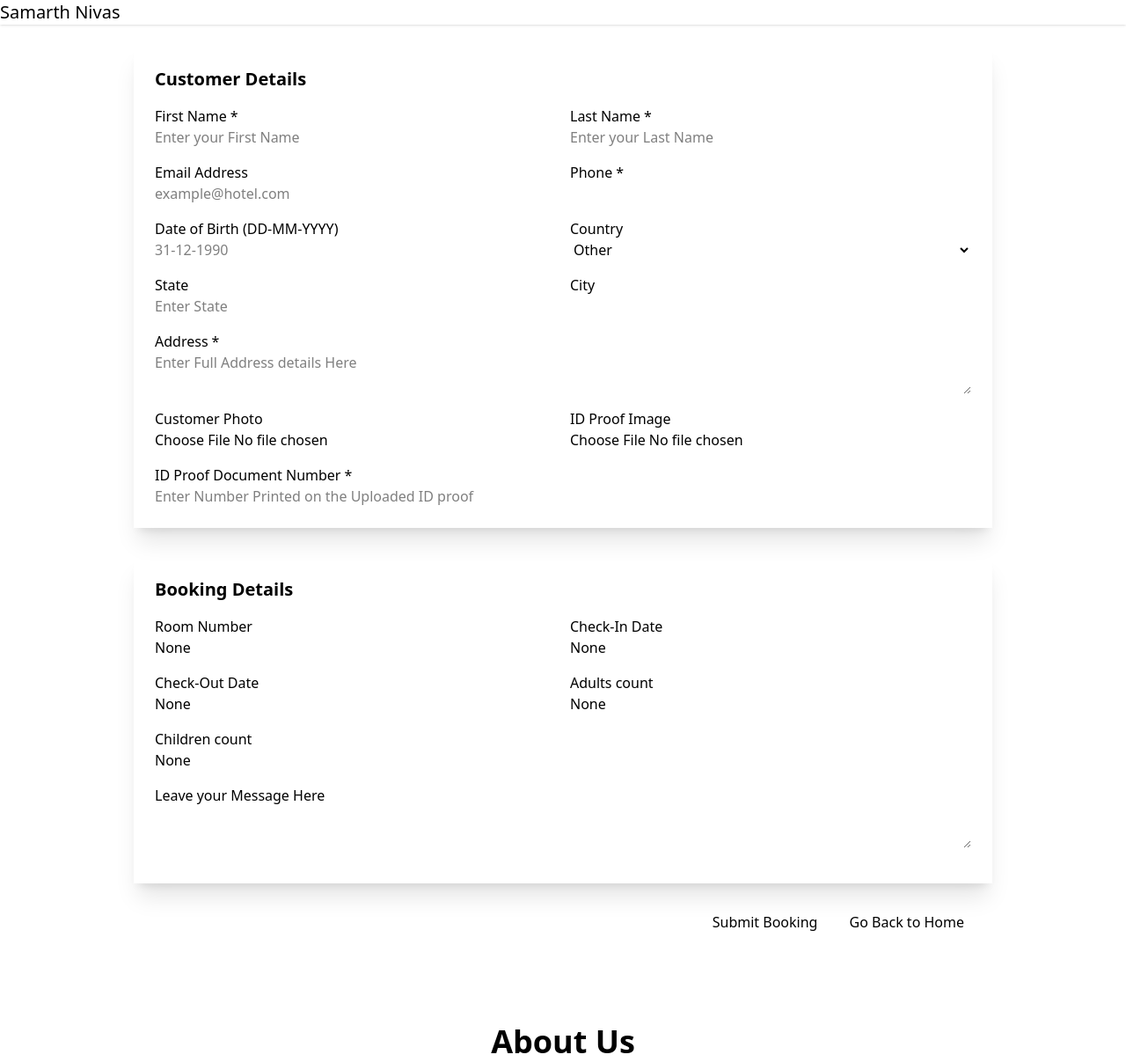
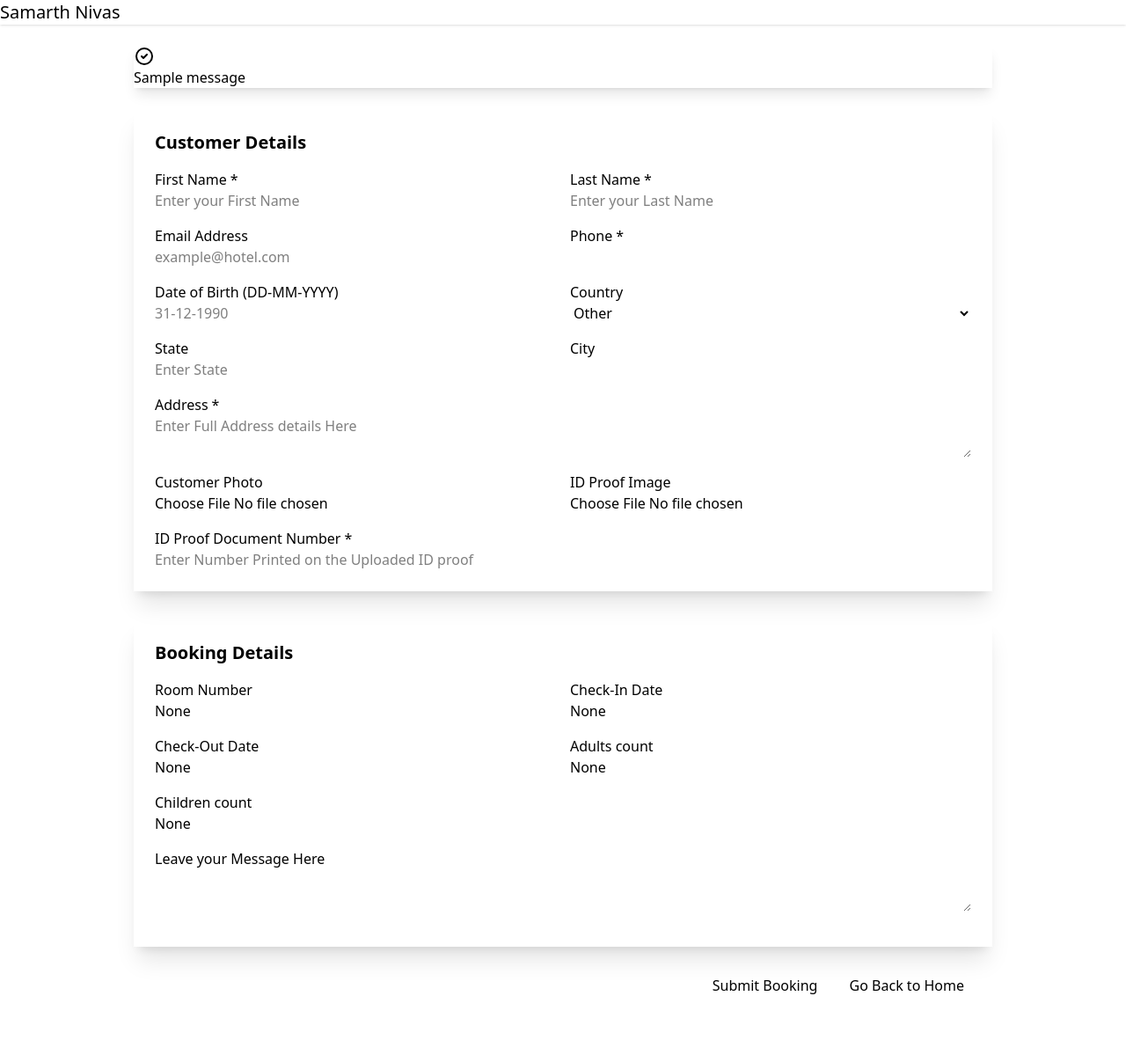
Before and after one commit to vaibhavambavkar1/hotelbooking, a Django app: page /billing/create_booking in a window 1280 px wide. Shown: the top 1207 px of the page at 88% size. Run offline with Django 5.2, Linux system fonts and the light colour scheme; tables that the repository leaves empty hold one stand-in row (values such as "Sample post"); one stand-in notice (Sample message) is shown; some libraries are stand-ins or nearby versions.

Commit message:
feat: implement validation for room existence and date parsing with UI error notifications

```diff
--- a/booking_service/templates/booking/create_booking.html
+++ b/booking_service/templates/booking/create_booking.html
@@ -4,6 +4,25 @@
 {% block content %}
 {% include "admin/daisy_navbar.html" %}
 <div class="max-w-5xl mx-auto p-6">
+    {% if messages %}
+        <div class="mb-6 space-y-2">
+            {% for message in messages %}
+                <div class="alert {% if message.tags == 'error' %}alert-error{% elif message.tags == 'success' %}alert-success{% else %}alert-info{% endif %} shadow-lg">
+                    <div>
+                        {% if message.tags == 'error' %}
+                            <svg xmlns="http://www.w3.org/2000/svg" class="stroke-current flex-shrink-0 h-6 w-6" fill="none" viewBox="0 0 24 24"><path stroke-linecap="round" stroke-linejoin="round" stroke-width="2" d="M10 14l2-2m0 0l2-2m-2 2l-2-2m2 2l2 2m7-2a9 9 0 11-18 0 9 9 0 0118 0z" /></svg>
+                        {% elif message.tags == 'success' %}
+                            <svg xmlns="http://www.w3.org/2000/svg" class="stroke-current flex-shrink-0 h-6 w-6" fill="none" viewBox="0 0 24 24"><path stroke-linecap="round" stroke-linejoin="round" stroke-width="2" d="M9 12l2 2 4-4m6 2a9 9 0 11-18 0 9 9 0 0118 0z" /></svg>
+                        {% else %}
+                            <svg xmlns="http://www.w3.org/2000/svg" fill="none" viewBox="0 0 24 24" class="stroke-current flex-shrink-0 w-6 h-6"><path stroke-linecap="round" stroke-linejoin="round" stroke-width="2" d="M13 16h-1v-4h-1m1-4h.01M21 12a9 9 0 11-18 0 9 9 0 0118 0z"></path></svg>
+                        {% endif %}
+                        <span>{{ message }}</span>
+                    </div>
+                </div>
+            {% endfor %}
+        </div>
+    {% endif %}
+
     <form method="POST" enctype="multipart/form-data" class="space-y-8">
         {% csrf_token %}
 
--- a/booking_service/views.py
+++ b/booking_service/views.py
@@ -452,6 +452,11 @@ def search_rooms(request):
 @transaction.atomic
 def create_booking(request):
     if request.method == "POST":
+        room_number = request.POST.get("room_number")
+        if not Room.objects.filter(id=room_number).exists():
+            messages.error(request, f"Error: Room '{room_number}' does not exist in the system.")
+            return redirect(request.get_full_path())
+
         # 1. Create customer
         adults_str = request.POST.get("adults")
         num_persons = int(adults_str) if adults_str and adults_str.isdigit() else 1
@@ -482,8 +487,13 @@ def create_booking(request):
 
         checkin_date = request.POST["checkin_dt"].strip()
         checkout_date = request.POST["checkout_dt"].strip()
-        checkin_d = parse_date(checkin_date)
-        checkout_d = parse_date(checkout_date)
+        try:
+            checkin_d = parse_date(checkin_date)
+            checkout_d = parse_date(checkout_date)
+        except ValueError as e:
+            messages.error(request, str(e))
+            return redirect(request.get_full_path())
+
         booking = Booking.objects.create(
             customer=customer,
             room_id=request.POST["room_number"],
```
